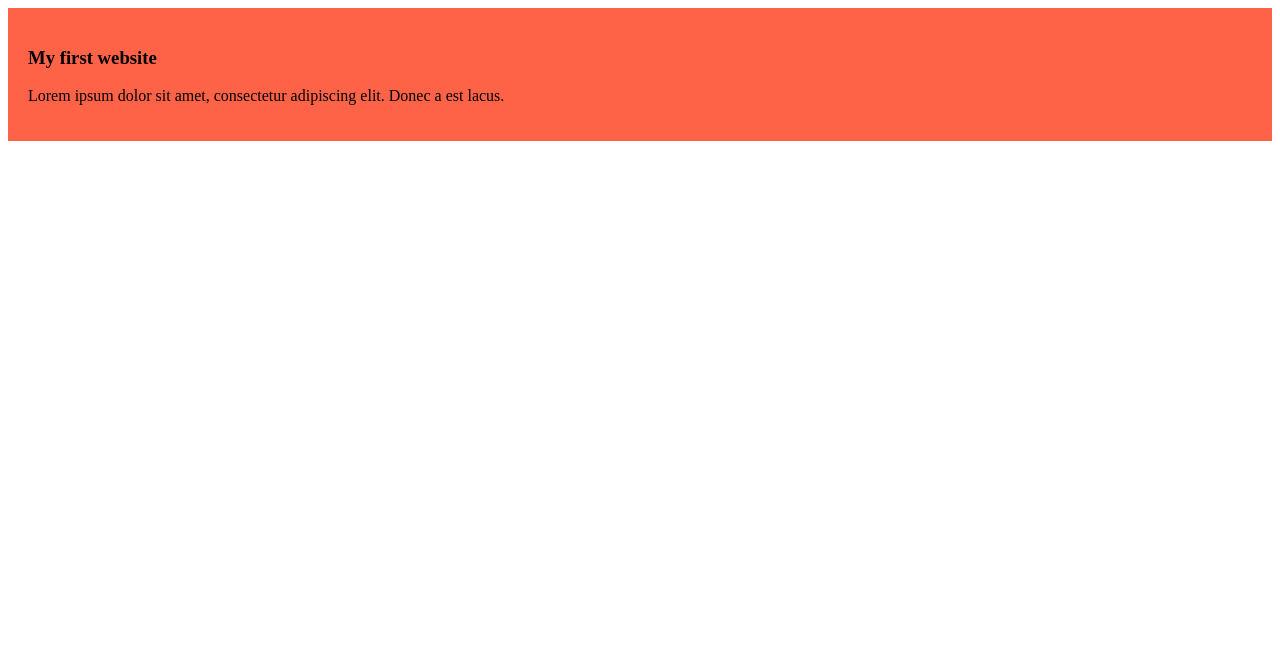
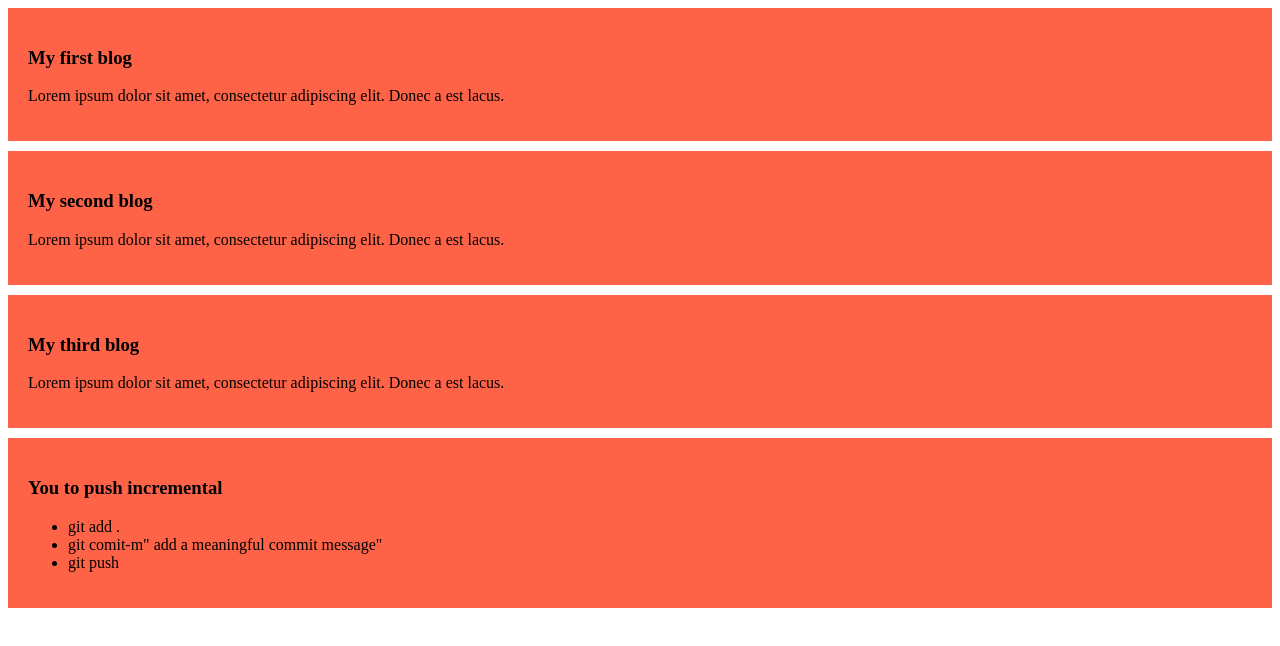
Before and after one commit to Hridita2468/my-simple-website, a plain HTML site: page index.html in a window 1280 px wide. Drawn offline with Linux system fonts and the light colour scheme.

Commit message:
a meaningful commit message

```diff
--- a/blog.css
+++ b/blog.css
@@ -1,4 +1,5 @@
 div{
     background-color: tomato;
     padding: 20px;
+    margin-bottom: 10px;
 }
--- a/index.html
+++ b/index.html
@@ -8,9 +8,27 @@
 </head>
 <body>
     <div>
-        <h3>My first website</h3>
+        <h3>My first blog</h3>
         <p>Lorem ipsum dolor sit amet, consectetur adipiscing elit. Donec a est lacus.</p>
     </div>
+    <div>
+        <h3>My second blog</h3>
+        <p>Lorem ipsum dolor sit amet, consectetur adipiscing elit. Donec a est lacus.</p>
+    </div>
+    <div>
+        <h3>My third blog</h3>
+        <p>Lorem ipsum dolor sit amet, consectetur adipiscing elit. Donec a est lacus.</p>
+    </div>
+    <div>
+        <h3>You to push incremental</h3>
+        <ul>
+            <li>git add .</li>
+            <li>git comit-m" add a meaningful commit message"</li>
+            <li>git push</li>
+        </ul>
+    </div>
+
+
 
 
 </body>
```
